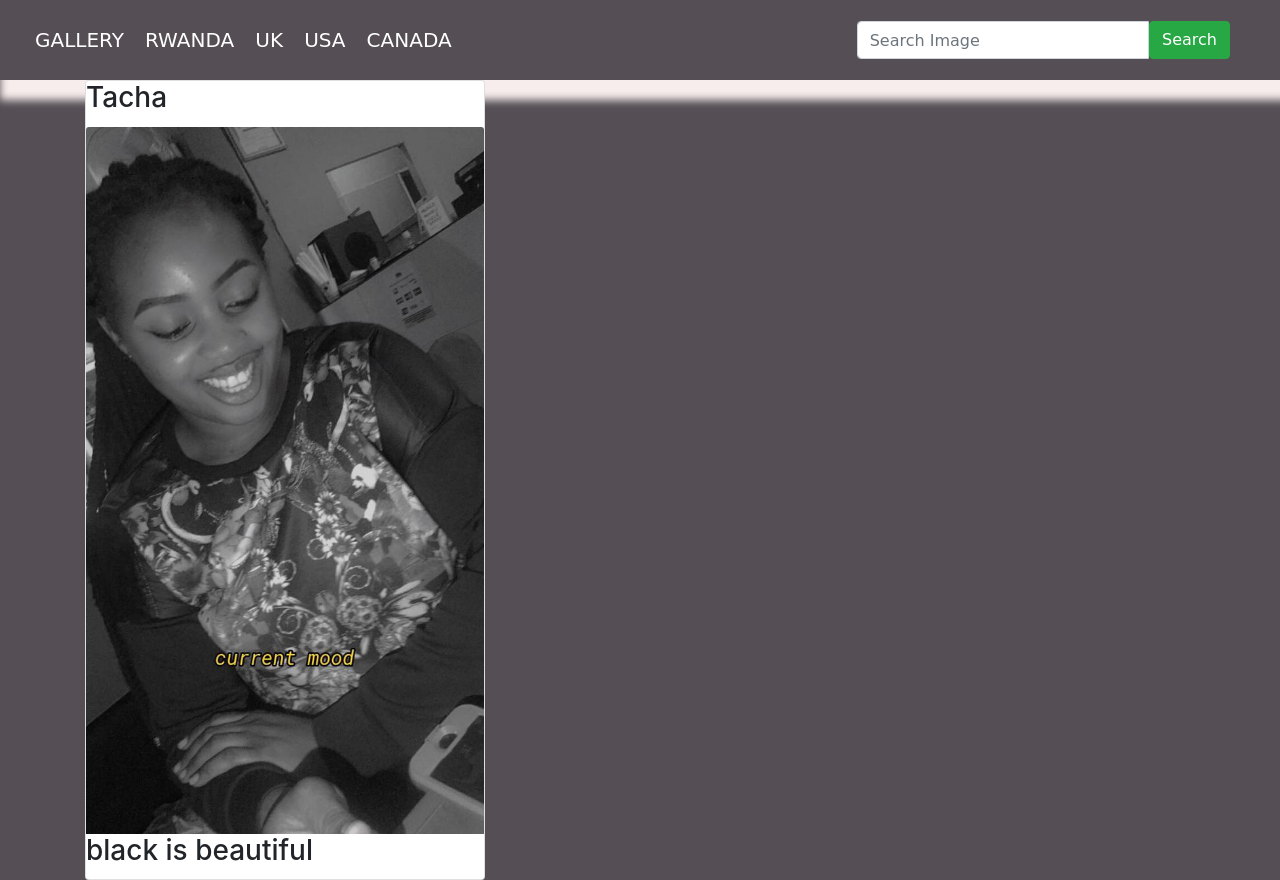
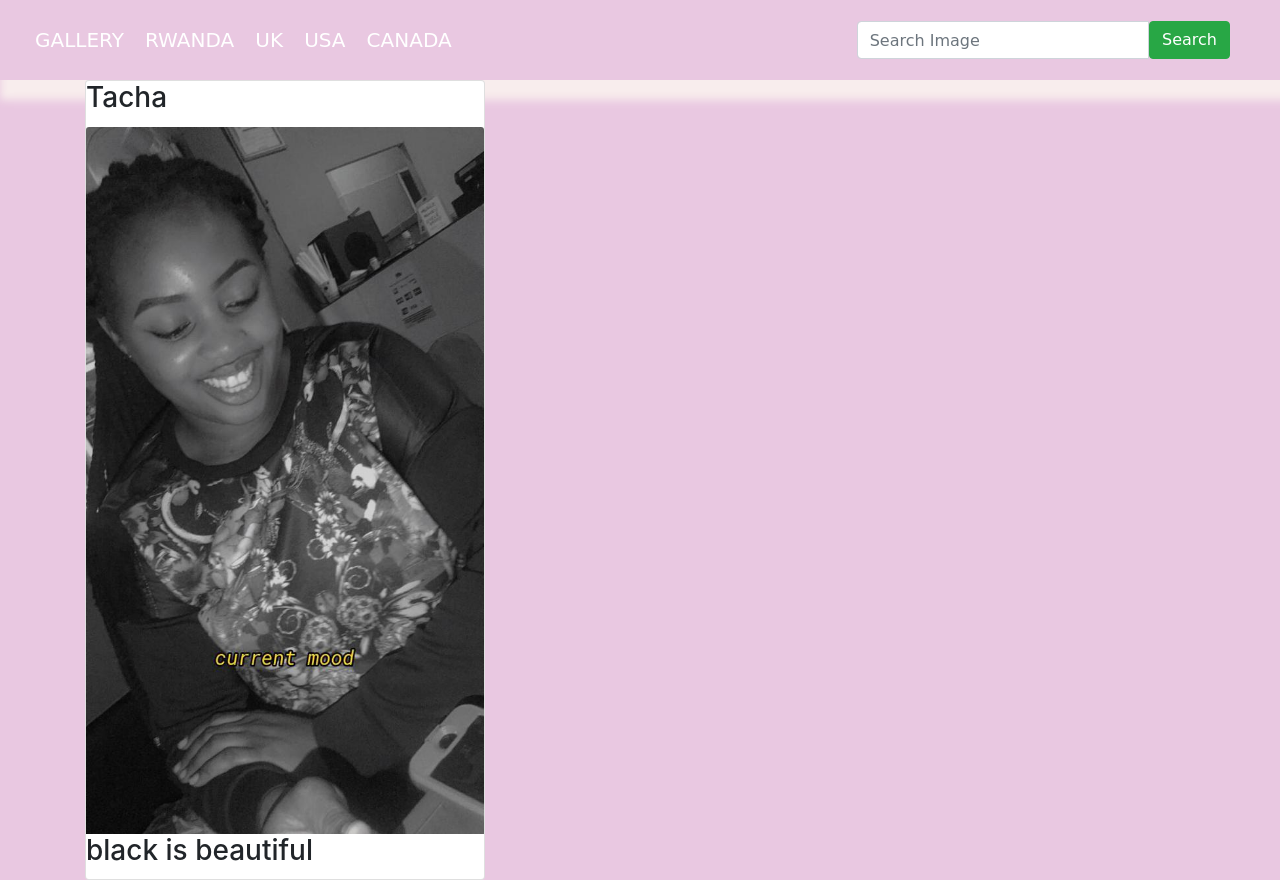
Before and after one commit to tacha1/Gallery, a Django app: page /image/2 in a window 1280 px wide. Run offline with Django 3.2, Linux system fonts and the light colour scheme; data comes from the database, SQL or seed files in the repository; some libraries are stand-ins or nearby versions.

Commit message:
base file

```diff
--- a/images/templates/base.html
+++ b/images/templates/base.html
@@ -21,7 +21,7 @@
   {% endblock %}
 
 </head>
-<body style="background-color:#554f55">
+<body style="background-color:#e9c8e1">
     {% include "navbar.html"%}
     {% block content %}
 
```
